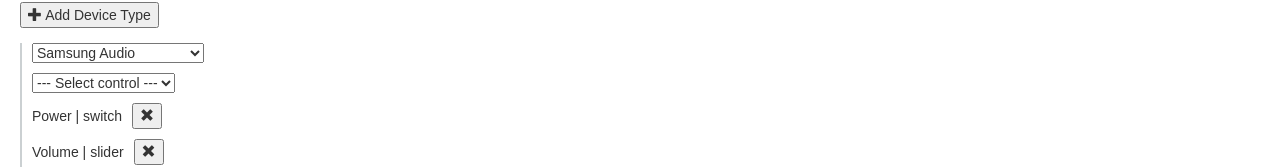
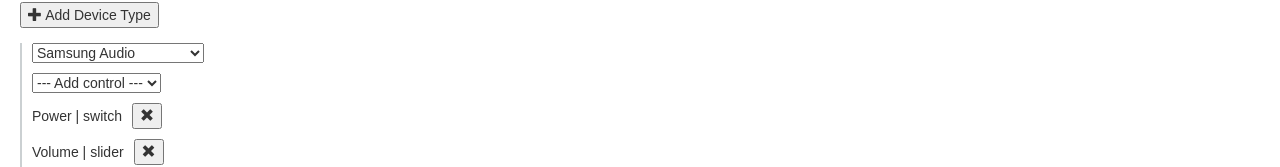
Before and after one commit to annayo/prototype, a React (Create React App) app: page /admin/device-types in a window 1280 px wide. Both pictures are taken after a click on the button 155 px from the left and 268 px from the top of the page. Shown: the part 213-380 px from the top of the page. Built offline with nearby package versions, Linux system fonts and the light colour scheme.

Commit message:
Change 'select' to 'add'

```diff
--- a/src/admin/AddControlToDeviceType.js
+++ b/src/admin/AddControlToDeviceType.js
@@ -8,7 +8,7 @@ function AddControlToDeviceType(props) {
 
   return (
     <select className="select--block" name="control" onChange={onAdd}>
-      <option value={null}>--- Select control ---</option>
+      <option value={null}>--- Add control ---</option>
       {
         controls.map((item, i) => {
           return <option key={i} value={item.id}>{item.name}</option>
```
